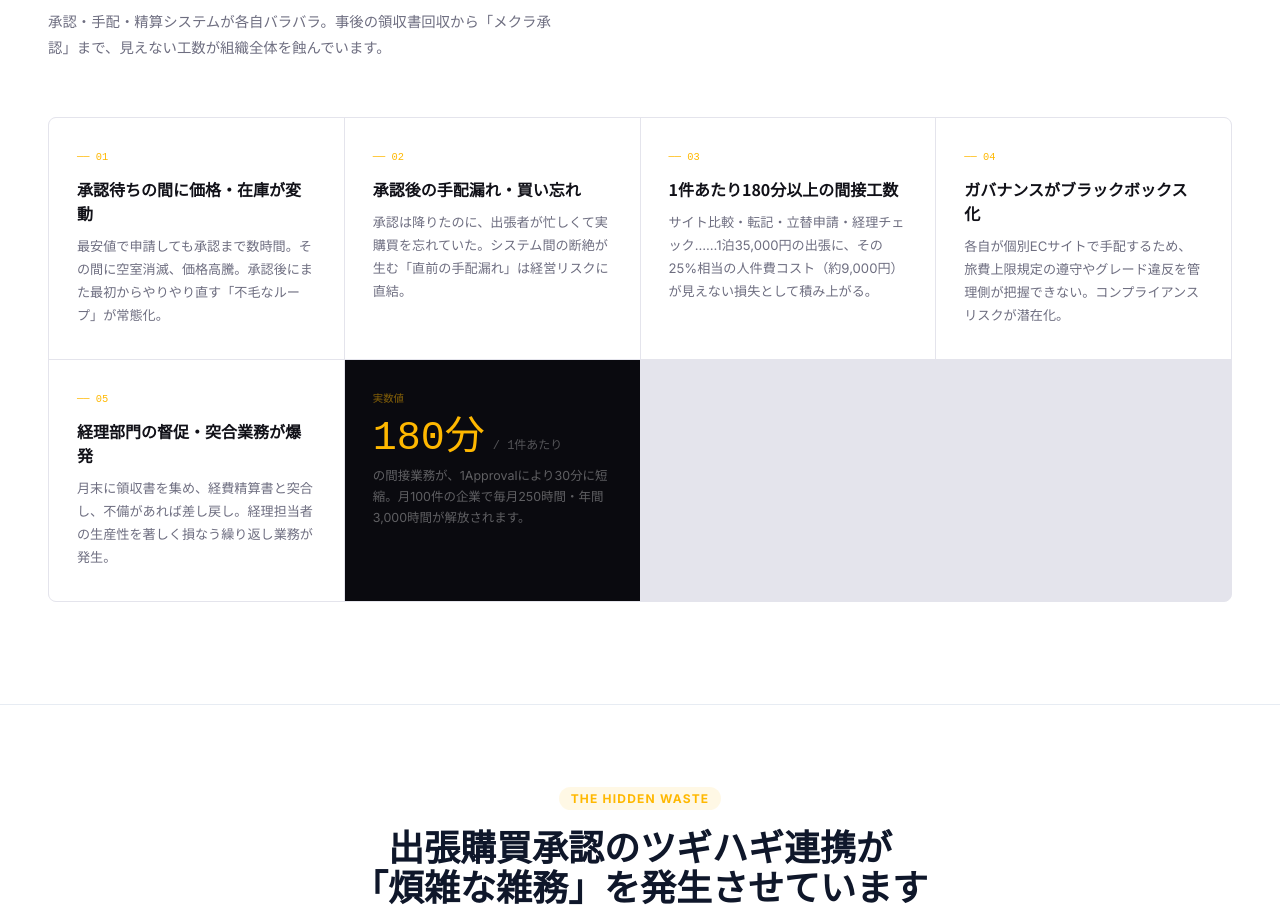
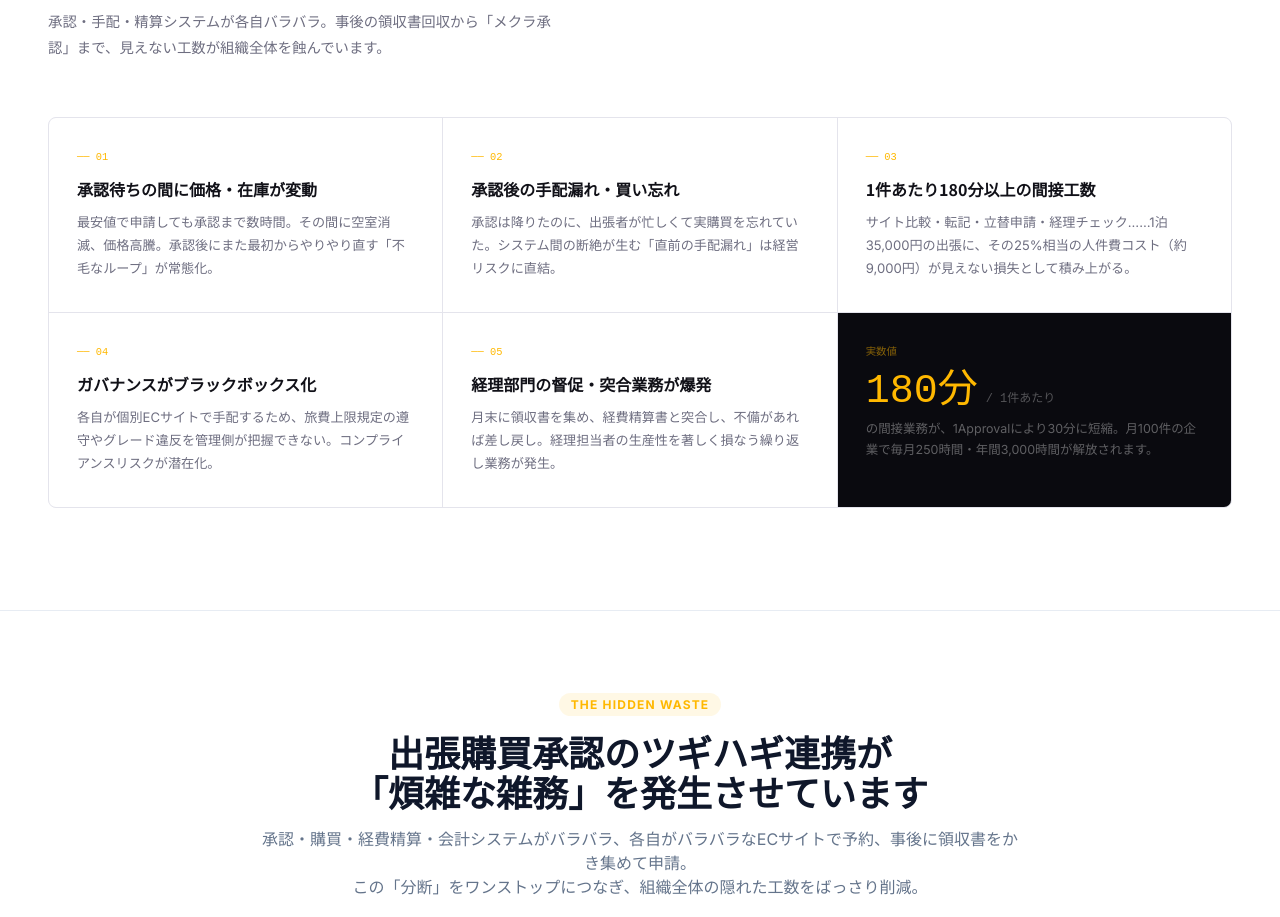
Before and after one commit to masafushimi/1approval, a plain HTML site: page 1/index.html in a window 1280 px wide. Shown: the part 973-1890 px from the top of the page. Drawn offline with nearby package versions, Linux system fonts and the light colour scheme.

Commit message:
Update index.html

```diff
--- a/1/index.html
+++ b/1/index.html
@@ -127,13 +127,14 @@ h2 {
 
 .problem-grid {
   display: grid;
-  grid-template-columns: repeat(auto-fill, minmax(280px, 1fr));
+  grid-template-columns: repeat(auto-fill, minmax(33%, 1fr));
   gap: 1px;
   background: var(--line);
   border: 1px solid var(--line);
   border-radius: 8px;
   overflow: hidden;
   margin-top: 3.5rem;
+  height: 250px:
 }
 
 .problem-card {
```
